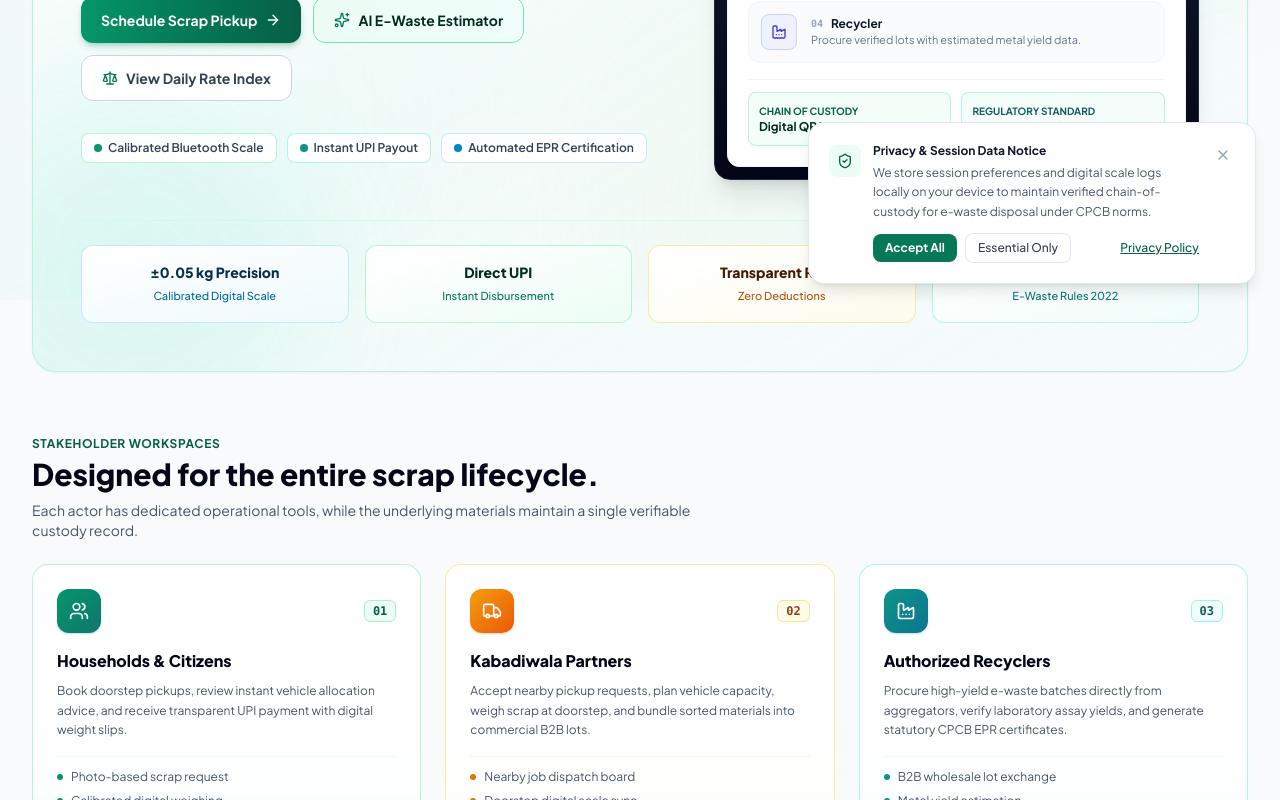
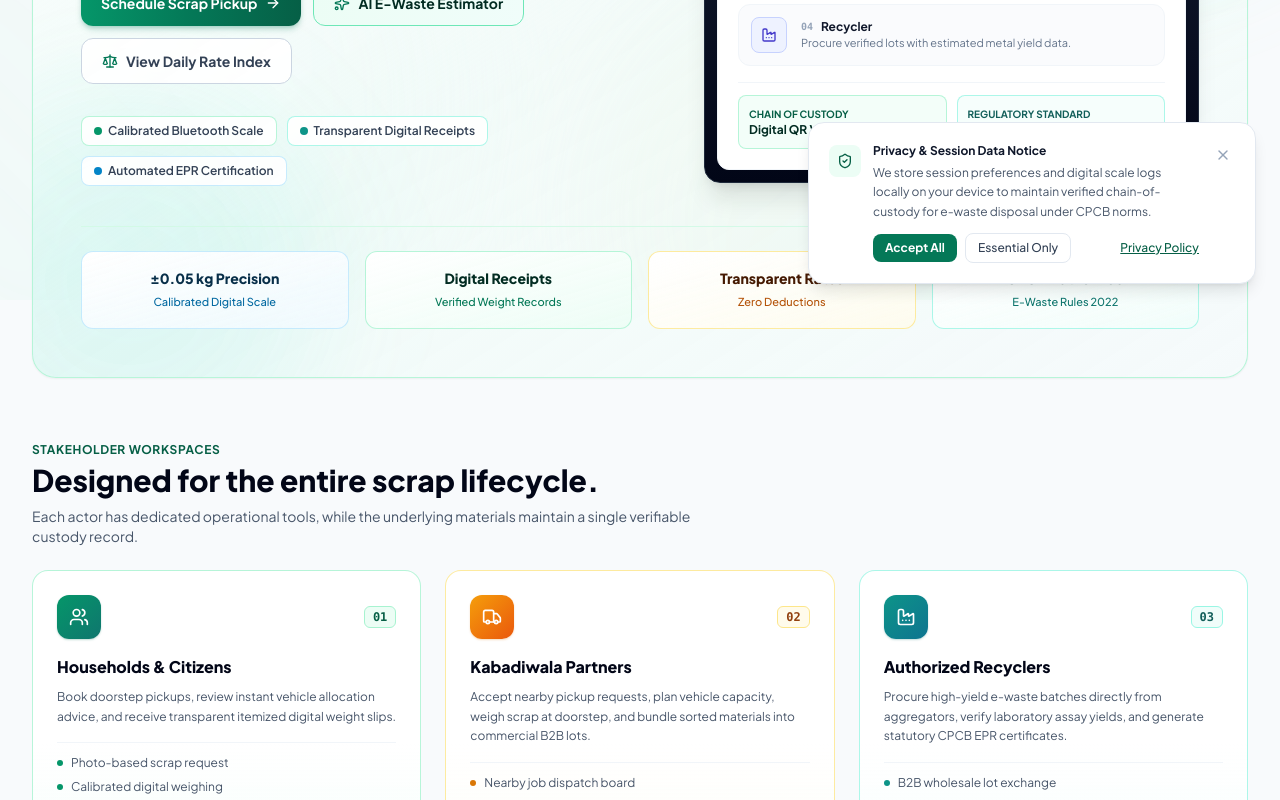
Before and after one commit to Janviishah20/SCRAP_IT, a React (Vite) app: page / in a window 1280 px wide. Shown: the part 500-1300 px from the top of the page. Built offline with nearby package versions, Linux system fonts and the light colour scheme.

Commit message:
fix(landing): remove instant UPI references from home page hero badges and stat cards

```diff
--- a/src/views/LandingHero.jsx
+++ b/src/views/LandingHero.jsx
@@ -17,7 +17,7 @@ import { useApp } from '../context/AppContext';
 
 const journey = [
   { number: '01', title: 'Household', text: 'Upload scrap photo and schedule doorstep pickup.', icon: Users },
-  { number: '02', title: 'Kabadiwala', text: 'Weigh items on calibrated IoT digital scale and settle via UPI.', icon: Truck },
+  { number: '02', title: 'Kabadiwala', text: 'Weigh items on calibrated IoT digital scale with transparent receipts.', icon: Truck },
   { number: '03', title: 'Digital Lot', text: 'Bundle e-waste with verified QR batch identifier.', icon: QrCode },
   { number: '04', title: 'Recycler', text: 'Procure verified lots with estimated metal yield data.', icon: Factory },
   { number: '05', title: 'Smelting', text: 'Refine precious metals under CPCB non-toxic protocols.', icon: ShieldCheck },
@@ -130,7 +130,7 @@ export default function LandingHero() {
               </span>
               <span className="inline-flex items-center gap-1.5 rounded-lg border border-teal-200/80 bg-white/90 px-2.5 sm:px-3 py-1.5 shadow-2xs">
                 <span className="h-2 w-2 rounded-full bg-teal-600 shrink-0"></span>
-                <span>Instant UPI Payout</span>
+                <span>Transparent Digital Receipts</span>
               </span>
               <span className="inline-flex items-center gap-1.5 rounded-lg border border-sky-200/80 bg-white/90 px-2.5 sm:px-3 py-1.5 shadow-2xs">
                 <span className="h-2 w-2 rounded-full bg-sky-600 shrink-0"></span>
@@ -200,8 +200,8 @@ export default function LandingHero() {
             <span className="text-[10px] sm:text-[11px] text-sky-700 font-medium">Calibrated Digital Scale</span>
           </div>
           <div className="p-3 sm:p-4 bg-gradient-to-br from-white to-emerald-50/90 rounded-xl border border-emerald-200/80 shadow-2xs">
-            <span className="text-xs sm:text-sm font-extrabold text-emerald-950 block">Direct UPI</span>
-            <span className="text-[10px] sm:text-[11px] text-emerald-700 font-medium">Instant Disbursement</span>
+            <span className="text-xs sm:text-sm font-extrabold text-emerald-950 block">Digital Receipts</span>
+            <span className="text-[10px] sm:text-[11px] text-emerald-700 font-medium">Verified Weight Records</span>
           </div>
           <div className="p-3 sm:p-4 bg-gradient-to-br from-white to-amber-50/80 rounded-xl border border-amber-200/80 shadow-2xs">
             <span className="text-xs sm:text-sm font-extrabold text-amber-950 block">Transparent Rates</span>
@@ -229,8 +229,8 @@ export default function LandingHero() {
             icon={Users}
             number="01"
             title="Households & Citizens"
-            description="Book doorstep pickups, review instant vehicle allocation advice, and receive transparent UPI payment with digital weight slips."
-            bullets={['Photo-based scrap request', 'Calibrated digital weighing', 'Instant UPI disbursement']}
+            description="Book doorstep pickups, review instant vehicle allocation advice, and receive transparent itemized digital weight slips."
+            bullets={['Photo-based scrap request', 'Calibrated digital weighing', 'Itemized digital receipt']}
             button="Enter Household Portal"
             onClick={() => enter('citizen')}
             color="emerald"
```
